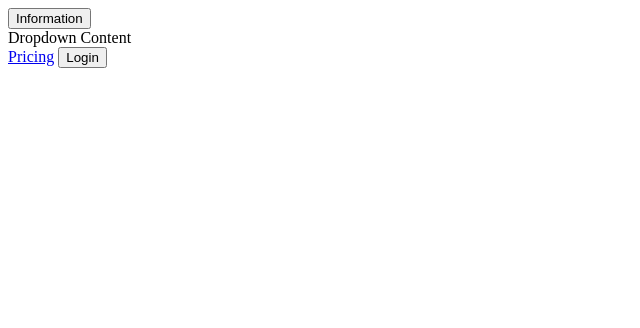
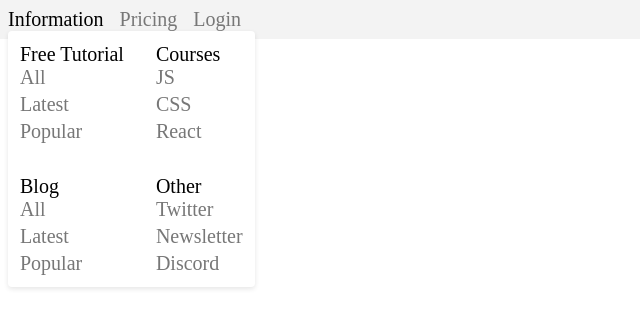
Before and after one commit to maxcore25/css-dropdown-menu, a plain HTML site: page index.html in a window 1280 px wide. Both pictures are taken after a click on the button "Information". Shown: the whole page, without its empty margins (0-640 px from the left). Drawn offline with Linux system fonts and the light colour scheme.

Commit message:
CSS and JS Dropdown Menu done

```diff
--- a/index.html
+++ b/index.html
@@ -6,15 +6,60 @@
     <meta name="viewport" content="width=device-width, initial-scale=1.0" />
     <title>CSS Dropdown Menu</title>
     <link rel="stylesheet" href="style.css" />
+    <script src="script.js" defer></script>
   </head>
   <body>
     <header>
-      <div class="dropdown">
-        <button class="link">Information</button>
-        <div class="dropdown-menu">Dropdown Content</div>
+      <div class="dropdown" data-dropdown>
+        <button class="link" data-dropdown-button>Information</button>
+        <div class="dropdown-menu information-grid">
+          <div>
+            <div class="dropdown-heading">Free Tutorial</div>
+            <div class="dropdown-links">
+              <a href="#" class="link">All</a>
+              <a href="#" class="link">Latest</a>
+              <a href="#" class="link">Popular</a>
+            </div>
+          </div>
+          <div>
+            <div class="dropdown-heading">Courses</div>
+            <div class="dropdown-links">
+              <a href="#" class="link">JS</a>
+              <a href="#" class="link">CSS</a>
+              <a href="#" class="link">React</a>
+            </div>
+          </div>
+          <div>
+            <div class="dropdown-heading">Blog</div>
+            <div class="dropdown-links">
+              <a href="#" class="link">All</a>
+              <a href="#" class="link">Latest</a>
+              <a href="#" class="link">Popular</a>
+            </div>
+          </div>
+          <div>
+            <div class="dropdown-heading">Other</div>
+            <div class="dropdown-links">
+              <a href="#" class="link">Twitter</a>
+              <a href="#" class="link">Newsletter</a>
+              <a href="#" class="link">Discord</a>
+            </div>
+          </div>
+        </div>
       </div>
       <a href="#" class="link">Pricing</a>
-      <button class="link">Login</button>
+      <div class="dropdown" data-dropdown>
+        <button class="link" data-dropdown-button>Login</button>
+        <div class="dropdown-menu">
+          <form class="login-form">
+            <label for="email">Email</label>
+            <input type="email" name="email" id="email" />
+            <label for="password">Password</label>
+            <input type="password" name="password" id="password" />
+            <button type="submit">Login</button>
+          </form>
+        </div>
+      </div>
     </header>
   </body>
 </html>
--- /dev/null
+++ b/script.js
@@ -0,0 +1,15 @@
+document.addEventListener('click', e => {
+  const isDropdownButton = e.target.matches('[data-dropdown-button]');
+  if (!isDropdownButton && e.target.closest('[data-dropdown]') != null) return;
+
+  let currentDropdown;
+  if (isDropdownButton) {
+    currentDropdown = e.target.closest('[data-dropdown]');
+    currentDropdown.classList.toggle('active');
+  }
+
+  document.querySelectorAll('[data-dropdown].active').forEach(dropdown => {
+    if (dropdown === currentDropdown) return;
+    dropdown.classList.remove('active');
+  });
+});
--- a/style.css
+++ b/style.css
@@ -0,0 +1,56 @@
+body {
+  margin: 0;
+}
+header {
+  background: #f3f3f3;
+  display: flex;
+  align-items: baseline;
+  padding: 0.5rem;
+  gap: 1rem;
+  font-size: 20px;
+}
+.link {
+  background: none;
+  border: none;
+  text-decoration: none;
+  color: #777;
+  font-family: inherit;
+  font-size: inherit;
+  cursor: pointer;
+  padding: 0;
+}
+.dropdown.active > .link,
+.link:hover {
+  color: #000;
+}
+.dropdown {
+  position: relative;
+}
+.dropdown-menu {
+  position: absolute;
+  left: 0;
+  top: calc(100%+0.25rem);
+  background: #fff;
+  padding: 0.75rem;
+  border-radius: 0.25rem;
+  box-shadow: 0 2px 5px 0 rgba(0, 0, 0, 0.1);
+  pointer-events: none;
+  opacity: 0;
+  transform: translateY(-10px);
+  transition: opacity 0.15s ease-in-out, transform 0.15s ease-in-out;
+}
+.dropdown.active > .link + .dropdown-menu {
+  opacity: 1;
+  transform: translateY(0);
+  pointer-events: auto;
+}
+.information-grid {
+  display: grid;
+  grid-template-columns: repeat(2, max-content);
+  gap: 2rem;
+}
+.dropdown-links {
+  display: flex;
+  flex-direction: column;
+  gap: 0.25rem;
+}
```
